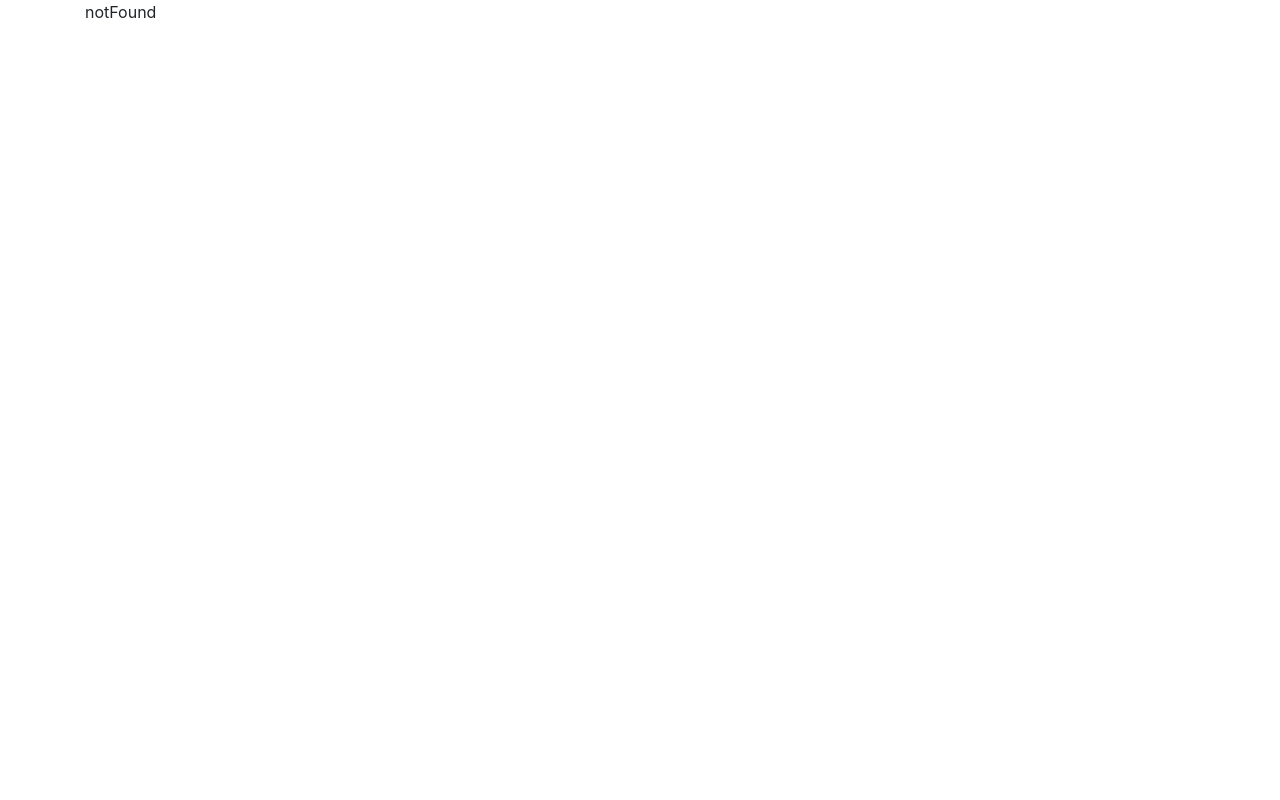
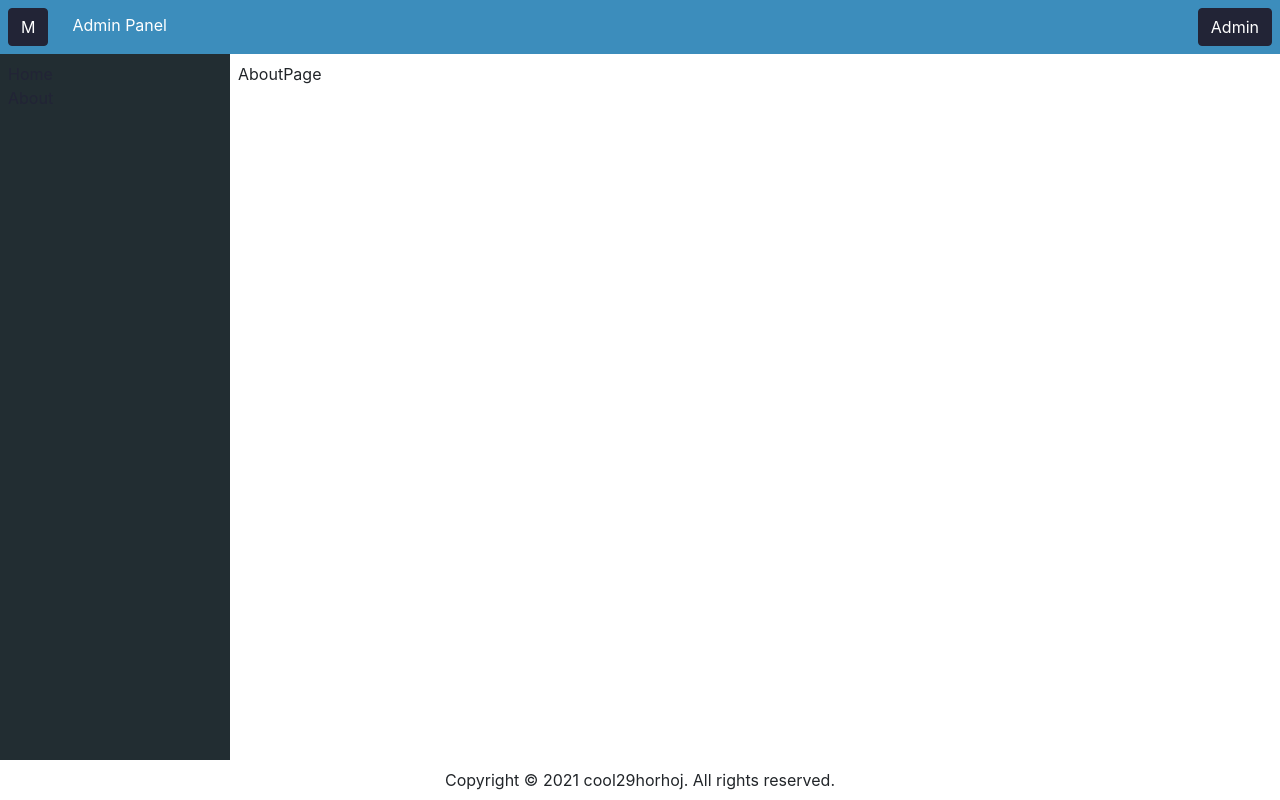
Before and after one commit to horhoj/store-react-front, a React (Create React App) app: page /about in a window 1280 px wide. Built offline with nearby package versions, Linux system fonts and the light colour scheme.

Commit message:
reconfigure routes

```diff
--- a/src/App.tsx
+++ b/src/App.tsx
@@ -1,7 +1,7 @@
 import React from 'react';
 import {PrivateLayout} from "./layouts/PrivateLayout";
 import {BrowserRouter, Route, Switch} from "react-router-dom";
-import {privateRoutes} from "./router/routes";
+import {routes} from "./router/routes";
 import {PublicLayout} from "./layouts/PublicLayout/PublicLayout";
 
 
@@ -11,7 +11,7 @@ export const App: React.FC = (): JSX.Element => {
       <BrowserRouter>
         <Switch>
           {
-            privateRoutes.map(route => (
+            routes.map(route => (
               <Route path={route.path} exact={route.exact} key={route.name}>
                 {
                   route.private
--- a/src/layouts/PrivateMenu/PrivateMenu.tsx
+++ b/src/layouts/PrivateMenu/PrivateMenu.tsx
@@ -1,11 +1,14 @@
 import React from "react";
+import {Link} from "react-router-dom";
+import {getPathByName} from "../../router";
 import styles from './styles.module.scss'
 
 
 export const PrivateMenu: React.FC = (): JSX.Element => {
   return (
     <div className={`p-2 ${styles.mainMenu}`}>
-
+      <div><Link to={getPathByName("home")}>Home</Link></div>
+      <div><Link to={getPathByName("about")}>About</Link></div>
     </div>
   )
 }
--- /dev/null
+++ b/src/pages/AboutPage/AboutPage.tsx
@@ -0,0 +1,9 @@
+import React from "react";
+
+export const AboutPage: React.FC = (): JSX.Element => {
+  return (
+    <div>
+      AboutPage
+    </div>
+  )
+}
--- /dev/null
+++ b/src/pages/AboutPage/index.ts
@@ -0,0 +1 @@
+export * from "./AboutPage"
--- /dev/null
+++ b/src/router/index.ts
@@ -0,0 +1 @@
+export * from './routes';
--- a/src/router/routes.ts
+++ b/src/router/routes.ts
@@ -1,20 +1,32 @@
-import {IRouteItem} from "./types";
+import {RouterPathNames, RouteItem} from "./types";
 import {HomePage} from "../pages/HomePage";
 import {RouteNotFoundPage} from "../pages/RouteNotFoundPage";
+import {AboutPage} from "../pages/AboutPage";
 
-export const privateRoutes: IRouteItem[] = [
+
+export const routes: RouteItem[] = [
   {
-    name: 'Home',
+    name: "home",
     path: '/',
     private: true,
     exact: true,
     component: HomePage,
   },
   {
-    name: 'RouteNotFound',
+    name: "about",
+    path: '/about',
+    private: true,
+    exact: false,
+    component: AboutPage,
+  },
+  {
+    name: "RouteNotFound",
     path: '*',
     exact: false,
     private: false,
     component: RouteNotFoundPage,
   }
 ];
+
+export const getPathByName = (name: RouterPathNames): string =>
+   routes.filter(route => route.name.toString().toLowerCase() === name.toString().toLowerCase())[0].path;
```
Also changed, not shown: src/router/types.ts (+9 -2 lines).
